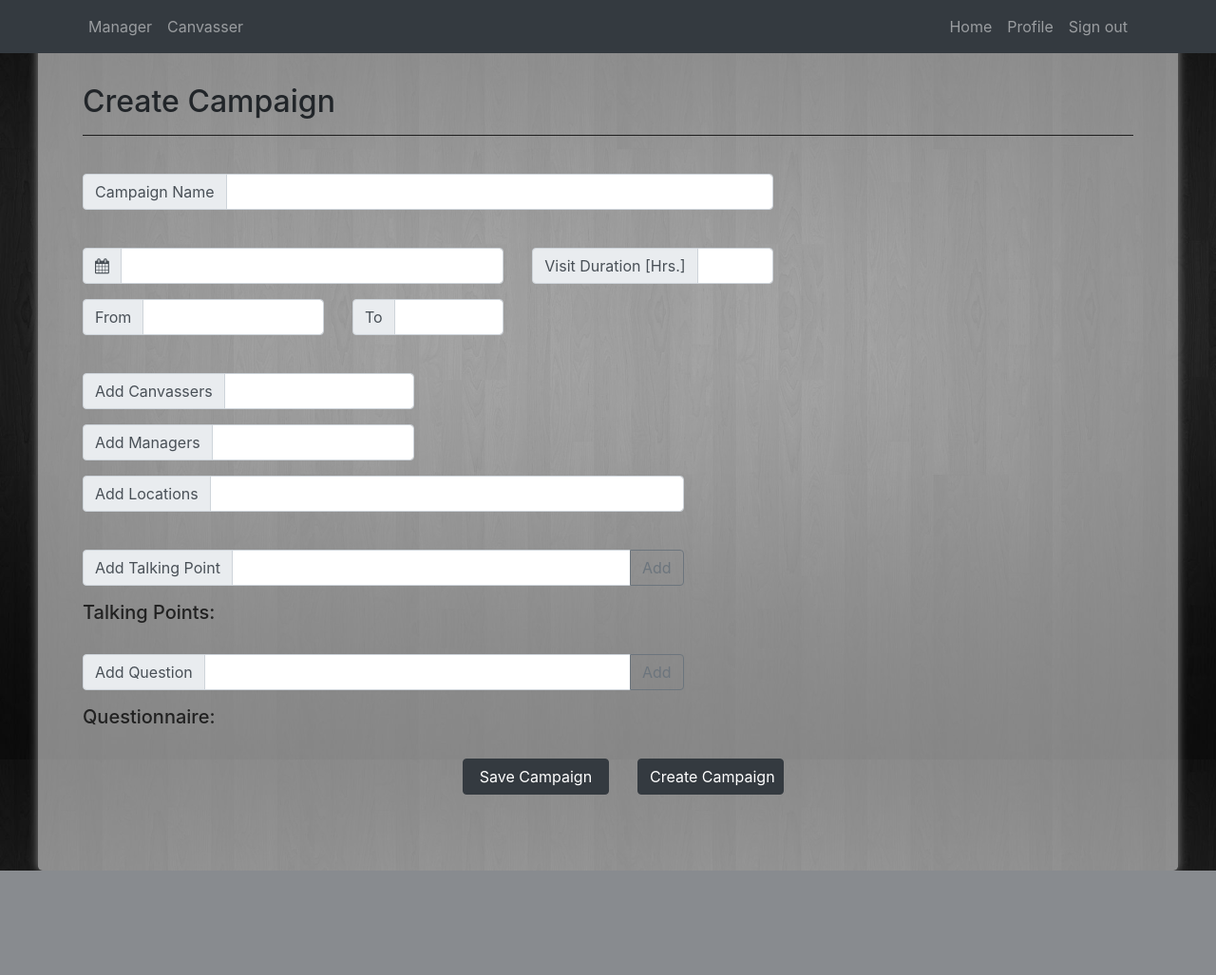
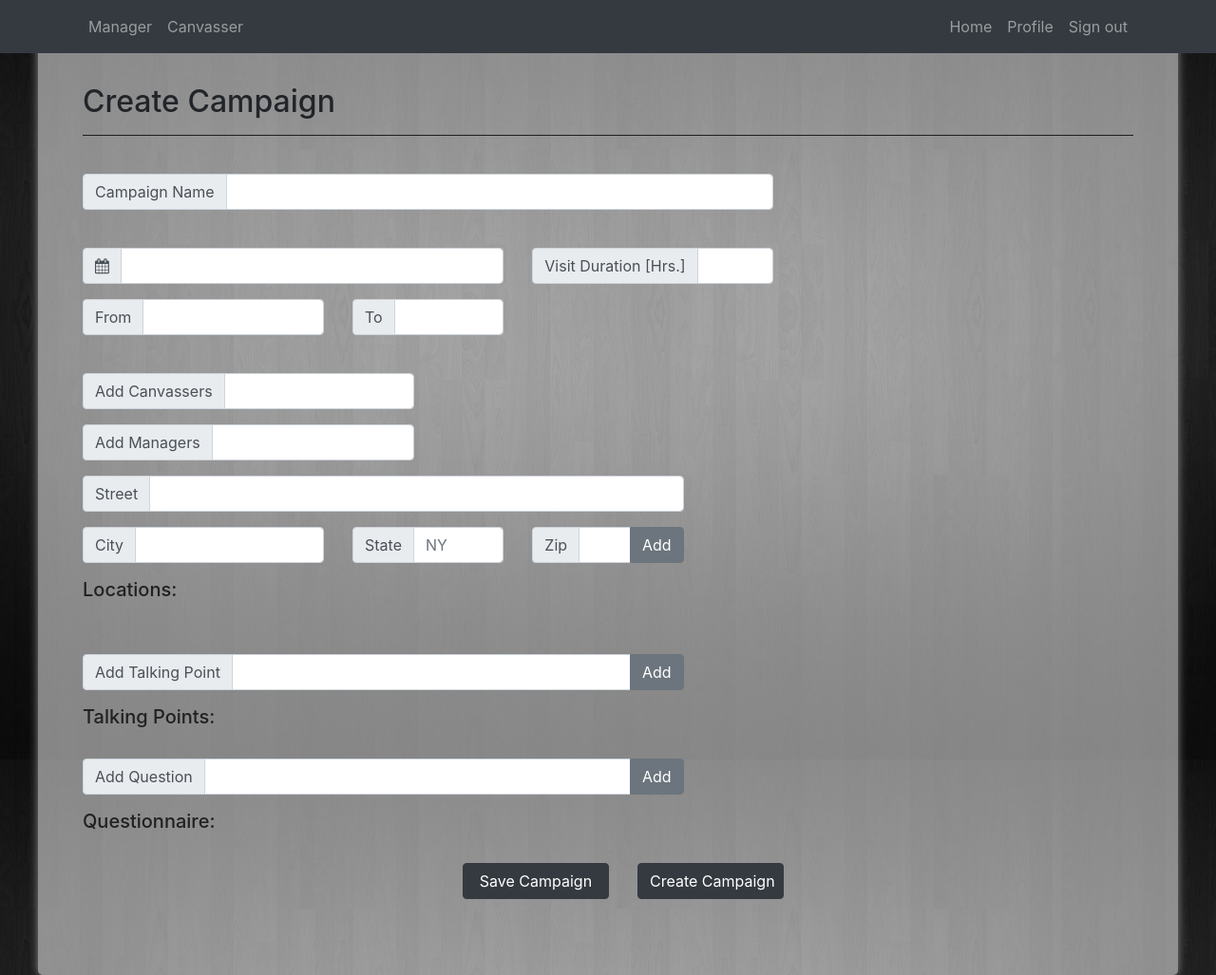
Before and after one commit to zhaoyu9610/SuperCanvasser, a Django app: template frontend/templates/campaign_create.html in a window 1280 px wide. Shown: the whole page at 95% size. Before the commit the page ends 917 px from the top, so only its background shows below. Run offline with Django 3.2, Linux system fonts and the light colour scheme; the template is opened without the code that fills it, so the values that code supplies are empty; some libraries are stand-ins or nearby versions.

Commit message:
fixed campaign create page

```diff
--- a/frontend/static/Supercanvassercampaign.css
+++ b/frontend/static/Supercanvassercampaign.css
@@ -19,6 +19,10 @@ h1 {
   padding-top: 20px;
   font-style: italic;
   text-align:center;
+}
+.space{
+    padding-top:25px;
+
 }
 
 .text_limit{
--- a/frontend/templates/campaign.html
+++ b/frontend/templates/campaign.html
@@ -174,7 +174,6 @@
 
     <div class="container">
         <h1 id="currentCampaign" class="text-dark"></h1>
-        <hr/>
         <div class="row float-right">
             <div class="col">
                 <button id="createAssignment" class="btn btn-block btn-dark btn-secondary">Create Assignment</button>
@@ -186,7 +185,9 @@
                 <button id="viewAssignment" class="btn btn-block btn-dark btn-secondary">View Assignments</button>
             </div>
         </div>
-        <br><br>
+        <div class = "space"><hr/></div>
+        <hr/>
+        <br>
         <div class="row">
 
             <div class="col">
--- a/frontend/templates/campaign_create.html
+++ b/frontend/templates/campaign_create.html
@@ -49,6 +49,12 @@
         $("#addTalk").click(function () {
             talkingPoints.push($("#insertTalk").val());
             $("#talkPoints").append('<div class = "container">'+'<li class ="list_item">'+$("#insertTalk").val() +'<button type="button" class="btn btn-secondary float-right">X</button>'+"</li>" + '</div>');
+            })
+    });
+
+    $(document).ready(function(){
+        $("#addLocation").click(function () {
+            $("#listLocations").append('<div class = "container">'+'<li class ="list_item">'+$("#street").val()+ " "+$("#city").val() + " "+$("#state").val() +" "+$("#zip").val()  +'<button type="button" class="btn btn-secondary float-right">X</button>'+"</li>" + '</div>');
             })
     });
 
@@ -109,25 +115,26 @@
 
 
 
-    <!--$(document).ready(function () {-->
-        <!--$("#submitCamp").click(function () {-->
-            <!--var duration = $("#visitDuration".val());-->
-            <!--var durationF = parseFloat(duration);-->
-            <!--$.ajax({-->
-                <!--type: "POST",-->
-                <!--url: "/api/manager/campaigns/create",-->
-                <!--contentType: "application/json",-->
-                <!--dataType: "json",-->
-                <!--data: JSON.stringify({"campaign": {"id":"","name": $("#camName").val(), "talking_points":"talkingPoints", "start":"false", "finish": "false",-->
-                 <!--"median":"", "duration":"durationF", "average":"", "sd":"", "questions":questions, "managers":"[]", "canvassers":"[]",-->
-                  <!--"locations":"[]", "start_date": "startDate", "end_date":"endDate"}}),-->
-                <!--success: function (result) {-->
-                   <!--alert(JSON.stringify(result))-->
+    $(document).ready(function () {
+        $("#submitCamp").click(function () {
 
-                <!--}-->
-            <!--});-->
-        <!--});-->
-    <!--});-->
+            $.ajax({
+                type: "POST",
+                url: "/api/manager/campaigns/create",
+                contentType: "application/json",
+                dataType: "json",
+                data: JSON.stringify({"campaign": {}}),
+                success: function (result) {
+                   alert(JSON.stringify(result))
+
+                }
+            });
+        });
+    });
+
+
+
+
 
 
 
@@ -161,7 +168,7 @@
                 <ul class="navbar-nav ml-auto">
                     <li class="nav-item"><a class="nav-link" href="/campaigns">Home</a></li>
                     <li class="nav-item"><a class="nav-link" href="/account">Profile</a></li>
-                    <li class="nav-item"><a id = "logout" class="nav-link" href="/">Sign out</a></li>
+                    <li id="logout" class="nav-item"><a class="nav-link" href="#">Sign out</a></li>
                 </ul>
             </div>
         </div>
@@ -238,11 +245,40 @@
                     <div class="form-group row">
                         <div class="input-group col-7">
                             <div class="input-group-prepend">
-                                <span class="input-group-text" id="locations">Add Locations</span>
+                                <span class="input-group-text" id="streetLabel">Street</span>
                             </div>
-                            <input type="text" class="form-control">
+                            <input id = "street" type="text" class="form-control">
                         </div>
                     </div>
+                    <div class="form-group row">
+                        <div class="input-group col-3">
+                            <div class="input-group-prepend">
+                                <span class="input-group-text">City</span>
+                            </div>
+                            <input id="city" type="text" class="form-control">
+                        </div>
+                        <div class="input-group col-2">
+                            <div class="input-group-prepend">
+                                <span class="input-group-text" id="stateLabel">State</span>
+                            </div>
+                            <input id="state" type="text" class="form-control" maxlength="3" placeholder="NY">
+                        </div>
+                        <div class="input-group col-2">
+                            <div class="input-group-prepend">
+                                <span class="input-group-text" id="zipLabel">Zip</span>
+                            </div>
+                            <input id="zip" type="text" class="form-control">
+                            <div class="input-group-append">
+                                <button class="btn btn-secondary" type="button" id="addLocation">Add</button>
+                            </div>
+                        </div>
+                    </div>
+                    <div class="form-group">
+                        <h5><label for="questions">Locations:</label></h5>
+                        <ul class="list-group" id="listLocations">
+                        </ul>
+                    </div>
+
 
                     <br>
 
@@ -253,12 +289,12 @@
                             </div>
                             <input type="text" class="form-control" id="insertTalk">
                             <div class="input-group-append">
-                                <button class="btn btn-outline-secondary" type="button" id="addTalk">Add</button>
+                                <button class="btn btn-secondary" type="button" id="addTalk">Add</button>
                             </div>
 
                         </div>
                     </div>
-                    <div class ="text_limit">
+                    <div class="text_limit">
                         <div class="form-group">
                             <h5><label for="talkPoints">Talking Points:</label></h5>
                             <ul class="list-group list-group-flush" id="talkPoints">
@@ -272,11 +308,11 @@
                             </div>
                             <input type="text" class="form-control" id="insertQ">
                             <div class="input-group-append">
-                                <button class="btn btn-outline-secondary" type="button" id="addQuestion">Add</button>
+                                <button class="btn btn-secondary" type="button" id="addQuestion">Add</button>
                             </div>
                         </div>
                     </div>
-                    <div class ="text_limit">
+                    <div class="text_limit">
                         <div class="form-group">
                             <h5><label for="questions">Questionnaire:</label></h5>
                             <ul class="list-group" id="questions">
@@ -284,16 +320,17 @@
                         </div>
                     </div>
                     <div class="test">
-                        <div class = "form-group row">
+                        <div class="form-group row">
                             <div class="col-md-3">
-                            <button id="submitCamp" class="btn btn-block btn-dark btn-secondary" type="button">Save Campaign
+                                <button id="submitCamp" class="btn btn-block btn-dark btn-secondary" type="button">Save
+                                    Campaign
                                 </button>
                             </div>
 
 
-
                             <div class="col-md-3">
-                            <button id="saveCamp" class="btn btn-block btn-dark btn-secondary" type="submit">Create Campaign
+                                <button id="saveCamp" class="btn btn-block btn-dark btn-secondary" type="submit">Create
+                                    Campaign
                                 </button>
                             </div>
                         </div>
```
Lines whose indentation alone changed are shown as unchanged.
